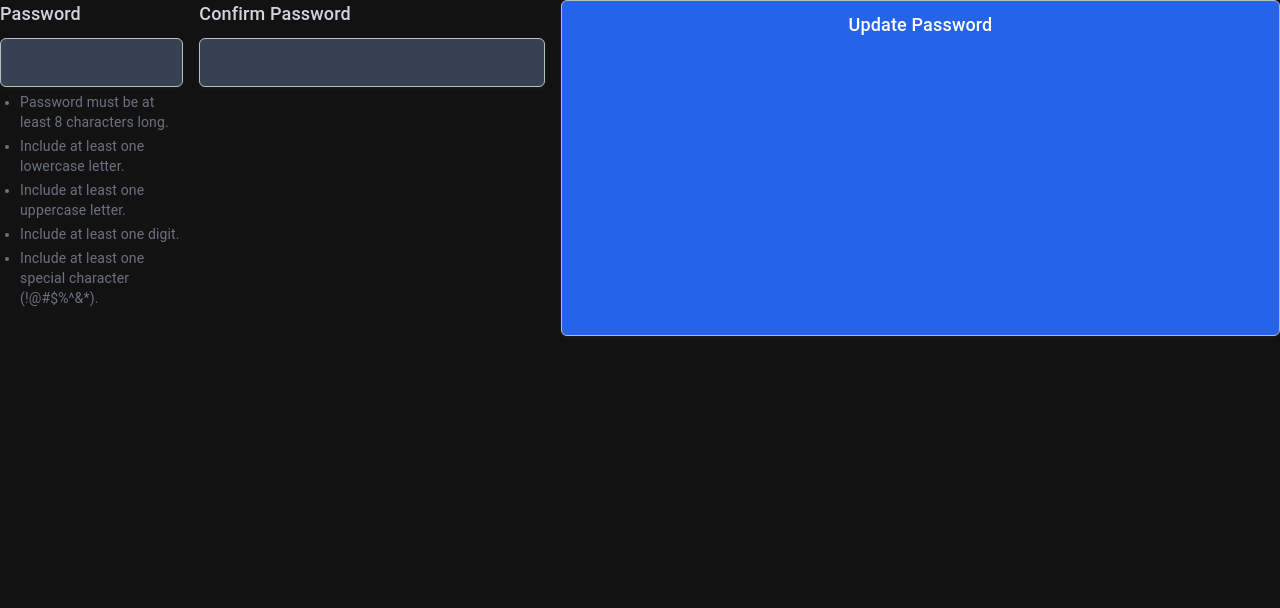
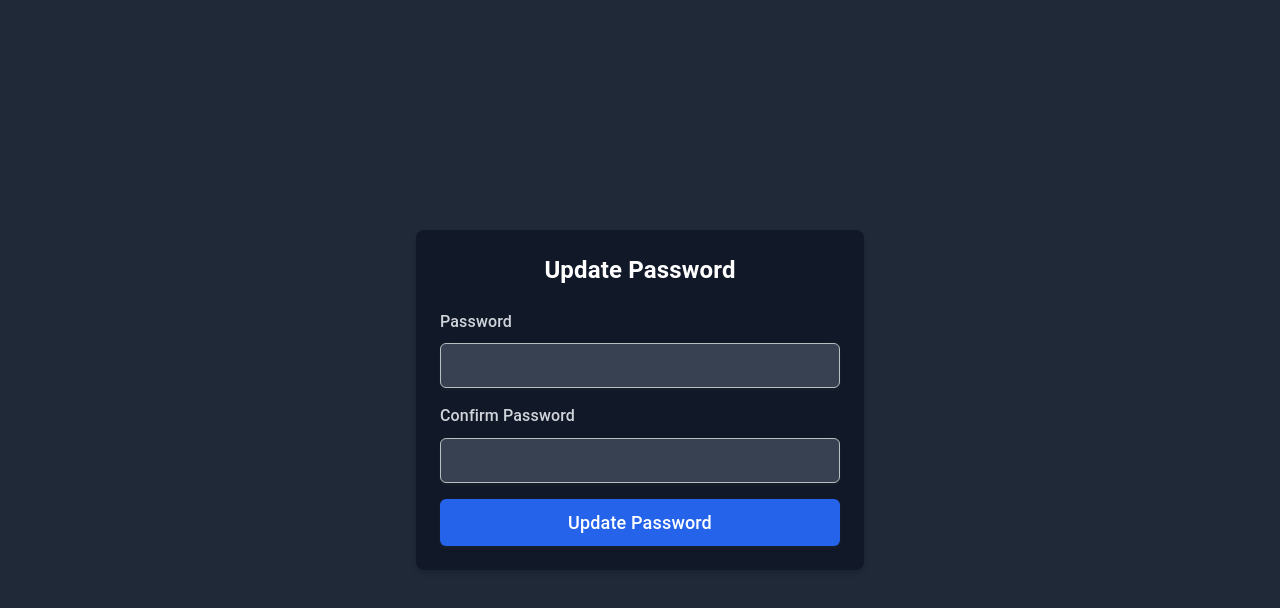
Before and after one commit to Pratik228/gym-frontend, a React (Vite) app: page /update-password in a window 1280 px wide. Shown: the top 608 px of the page. Built offline with nearby package versions, Linux system fonts and the light colour scheme; what tw-elements would draw is missing.

Commit message:
update-password bug fixed, rule yet to be added

```diff
--- a/src/components/PrivateRoute.jsx
+++ b/src/components/PrivateRoute.jsx
@@ -1,28 +1,24 @@
-import { Navigate, Outlet } from "react-router-dom";
+import { useNavigate, Navigate, Outlet } from "react-router-dom";
 import { useSelector } from "react-redux";
 import { useEffect } from "react";
 import { toast } from "react-toastify";
 
 const PrivateRoute = () => {
-  const { userInfo } = useSelector((state) => state.auth);
+	const { userInfo } = useSelector((state) => state.auth);
+	const navigate = useNavigate();
+	console.log(userInfo);
 
-  console.log(userInfo);
+	useEffect(() => {
+		if (!userInfo) {
+			navigate("/login", { replace: true });
+		} else if (userInfo.is_verified === 0) {
+			console.log("Inside Private Route");
+			toast("Please update your password first.", { type: "notice" });
+			navigate("/update-password", { replace: true });
+		}
+	}, [userInfo, navigate]);
 
-  useEffect(() => {
-    if (userInfo && userInfo.is_verified === 0) {
-      toast("Please update your password first.", { type: "notice" });
-    }
-  }, [userInfo]);
-
-  return userInfo ? (
-    userInfo.is_verified === 0 ? (
-      <Navigate to="/update-password" replace />
-    ) : (
-      <Outlet />
-    )
-  ) : (
-    <Navigate to="/login" replace />
-  );
+	return userInfo && userInfo.is_verified !== 0 ? <Outlet /> : null;
 };
 
 export default PrivateRoute;
--- a/src/screens/LoginScreen.jsx
+++ b/src/screens/LoginScreen.jsx
@@ -28,7 +28,7 @@ const LoginScreen = () => {
 
 	const { search } = useLocation();
 	const sp = new URLSearchParams(search);
-  const redirect = sp.get("redirect") || "/";
+	const redirect = sp.get("redirect") || "/update-password";
 
 	useEffect(() => {
 		if (userInfo) {
@@ -93,12 +93,10 @@ const LoginScreen = () => {
 					open={snackbar.show}
 					autoHideDuration={6000}
 					onClose={() => dispatch(hideSnackbar())}
-          anchorOrigin={{ vertical: "top", horizontal: "center" }}
-        >
+					anchorOrigin={{ vertical: "top", horizontal: "center" }}>
 					<Alert
 						onClose={() => dispatch(hideSnackbar())}
-            severity={snackbar.severity}
-          >
+						severity={snackbar.severity}>
 						{snackbar.message}
 					</Alert>
 				</Snackbar>
@@ -115,8 +113,7 @@ const LoginScreen = () => {
 						New here?{" "}
 						<Link
 							to="/register"
-              className="font-medium text-blue-400 hover:text-blue-500"
-            >
+							className="font-medium text-blue-400 hover:text-blue-500">
 							Create your account
 						</Link>
 					</p>
@@ -124,7 +121,9 @@ const LoginScreen = () => {
 
 				<div className="mt-8 sm:mx-auto w-1/4 h-full">
 					<div className="bg-gray-800 p-16 shadow rounded-lg h-full">
-            <form className="space-y-8" onSubmit={submitHandler}>
+						<form
+							className="space-y-8"
+							onSubmit={submitHandler}>
 							{serverError && (
 								<div className="mb-4 bg-red-600 text-white text-center p-2 rounded">
 									{serverError}
@@ -134,8 +133,7 @@ const LoginScreen = () => {
 							<div className="mb-4">
 								<label
 									htmlFor="email"
-                  className="block text-lg font-medium text-gray-300 mb-2"
-                >
+									className="block text-lg font-medium text-gray-300 mb-2">
 									Email address
 								</label>
 								<div className="mt-1">
@@ -155,8 +153,7 @@ const LoginScreen = () => {
 							<div className="relative mb-4">
 								<label
 									htmlFor="password"
-                  className="block text-lg font-medium text-gray-300 mb-2"
-                >
+									className="block text-lg font-medium text-gray-300 mb-2">
 									Password
 								</label>
 								<div className="mt-1">
@@ -184,13 +181,14 @@ const LoginScreen = () => {
 									/>
 									<label
 										htmlFor="remember-me"
-                    className="ml-2 block text-gray-300"
-                  >
+										className="ml-2 block text-gray-300">
 										Remember me
 									</label>
 								</div>
 
-                <a href="#" className="text-blue-400 hover:text-blue-500">
+								<a
+									href="#"
+									className="text-blue-400 hover:text-blue-500">
 									Forgot your password?
 								</a>
 							</div>
@@ -198,8 +196,7 @@ const LoginScreen = () => {
 							<div>
 								<button
 									type="submit"
-                  className="flex w-full justify-center rounded-md border border-transparent bg-blue-600 py-2 px-4 text-lg font-medium text-white shadow-sm hover:bg-blue-700 focus:outline-none focus:ring-2 focus:ring-blue-500 focus:ring-offset-2"
-                >
+									className="flex w-full justify-center rounded-md border border-transparent bg-blue-600 py-2 px-4 text-lg font-medium text-white shadow-sm hover:bg-blue-700 focus:outline-none focus:ring-2 focus:ring-blue-500 focus:ring-offset-2">
 									{isFetching ? <Loader /> : "Sign in"}
 								</button>
 							</div>
--- a/src/screens/UpdatePasswordScreen.jsx
+++ b/src/screens/UpdatePasswordScreen.jsx
@@ -61,15 +61,20 @@ const UpdatePassword = () => {
 	};
 
 	return (
-    <div className="relative mb-4 flex space-x-4">
-      <div className="mb-4">
+		<div className="flex flex-col items-center justify-center min-h-screen bg-gray-800 px-6">
+			<div className="w-full max-w-md bg-gray-900 rounded-lg shadow-md p-6">
+				<h2 className="text-2xl font-semibold text-white text-center mb-6">
+					Update Password
+				</h2>
+				<form
+					onSubmit={handleSubmit}
+					className="space-y-4">
+					<div>
 						<label
 							htmlFor="password"
-          className="block text-lg font-medium text-gray-300 mb-2"
-        >
+							className="block text-md font-medium text-gray-300 mb-2">
 							Password
 						</label>
-        <div className="mt-1">
 						<input
 							id="password"
 							name="password"
@@ -80,31 +85,19 @@ const UpdatePassword = () => {
 								validateInput(); // Call validateInput on every change to update error messages in real-time
 							}}
 							autoComplete="new-password"
-            className="block w-full appearance-none rounded-md border border-gray-700 px-3 py-2 placeholder-gray-600 bg-gray-700 text-white shadow-sm focus:border-blue-500 focus:outline-none focus:ring-blue-500 text-lg"
+							className="block w-full appearance-none rounded-md border border-gray-700 bg-gray-700 text-white px-3 py-2 shadow-sm focus:border-blue-500 focus:outline-none focus:ring focus:ring-blue-500"
 						/>
-          <div className="text-sm mt-1">
-            <ul className="list-disc pl-5 space-y-1 text-gray-500">
-              <li>Password must be at least 8 characters long.</li>
-              <li>Include at least one lowercase letter.</li>
-              <li>Include at least one uppercase letter.</li>
-              <li>Include at least one digit.</li>
-              <li>Include at least one special character (!@#$%^&*).</li>
-            </ul>
 						{passwordError && (
 							<p className="text-red-500 text-sm mt-1">{passwordError}</p>
 						)}
 					</div>
-        </div>
-      </div>
-      <br />
-      <div className="w-1/2">
+
+					<div>
 						<label
 							htmlFor="confirm-password"
-          className="block text-lg font-medium text-gray-300 mb-2"
-        >
+							className="block text-md font-medium text-gray-300 mb-2">
 							Confirm Password
 						</label>
-        <div className="mt-1">
 						<input
 							id="confirm-password"
 							name="confirm-password"
@@ -112,19 +105,22 @@ const UpdatePassword = () => {
 							value={confirmPassword}
 							onChange={(e) => setConfirmPassword(e.target.value)}
 							autoComplete="new-password"
-            className="block w-full appearance-none rounded-md border border-gray-700 px-3 py-2 placeholder-gray-600 bg-gray-700 text-white shadow-sm focus:border-blue-500 focus:outline-none focus:ring-blue-500 text-lg"
+							className="block w-full appearance-none rounded-md border border-gray-700 bg-gray-700 text-white px-3 py-2 shadow-sm focus:border-blue-500 focus:outline-none focus:ring focus:ring-blue-500"
 						/>
 						{confirmPasswordError && (
-            <p className="text-red-500 text-sm mt-1">{confirmPasswordError}</p>
+							<p className="text-red-500 text-sm mt-1">
+								{confirmPasswordError}
+							</p>
 						)}
 					</div>
-      </div>
+
 					<button
-        onClick={handleSubmit}
-        className="flex w-full justify-center rounded-md border border-transparent bg-blue-600 py-2 px-4 text-lg font-medium text-white shadow-sm hover:bg-blue-700 focus:outline-none focus:ring-2 focus:ring-blue-500 focus:ring-offset-2"
-      >
+						type="submit"
+						className="w-full flex justify-center rounded-md bg-blue-600 py-2 px-4 text-lg font-medium text-white shadow-sm hover:bg-blue-700 focus:outline-none focus:ring-2 focus:ring-blue-500 focus:ring-offset-2">
 						Update Password
 					</button>
+				</form>
+			</div>
 		</div>
 	);
 };
```
Also changed, not shown: src/screens/RegisterScreen.jsx (+7 -9 lines). Lines whose indentation alone changed are shown as unchanged.
